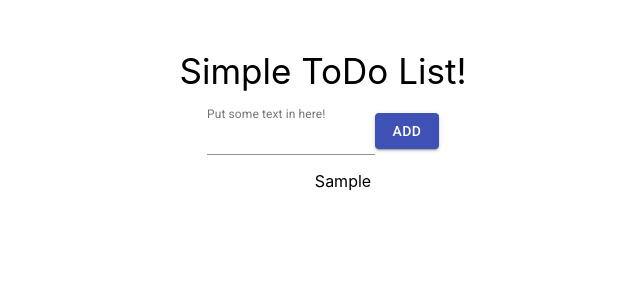
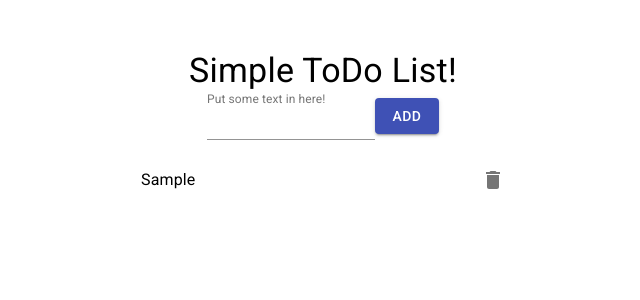
Before and after one commit to 1used23/simple-todo-list, a React (Create React App) app: page / in a window 1280 px wide. Both pictures are taken after typing "Sample" into the empty fields and a click on the button "ADD". Shown: the top 300 px of the page, without its empty margins (317-957 px from the left). Built offline with nearby package versions, Linux system fonts and the light colour scheme.

Commit message:
Now we can delete element

```diff
--- a/package.json
+++ b/package.json
@@ -4,6 +4,7 @@
   "private": true,
   "dependencies": {
     "@material-ui/core": "^4.9.3",
+    "@material-ui/icons": "^4.9.1",
     "@testing-library/jest-dom": "^4.2.4",
     "@testing-library/react": "^9.3.2",
     "@testing-library/user-event": "^7.1.2",
--- a/src/App.js
+++ b/src/App.js
@@ -1,22 +1,36 @@
 import React, { useState } from "react";
-import { Button, TextField } from "@material-ui/core";
+import {
+  Button,
+  TextField,
+  List,
+  ListItem,
+  ListItemText,
+  IconButton,
+  ListItemSecondaryAction,
+  Container
+} from "@material-ui/core";
 import { CSSTransitionGroup } from "react-transition-group";
+import Typography from "@material-ui/core/Typography";
+
+import DeleteIcon from "@material-ui/icons/Delete";
+
 import "./App.css";
 
 function App() {
   const [tasksState, setState] = useState([]);
   const [textFieldState, setTextFieldState] = useState(0);
 
-  const handleButton = () => {
+  const handleAddButton = () => {
     if (textFieldState) {
-      setState([
-        ...tasksState,
-        {
-          task: textFieldState
-        }
-      ]);
+      const id = tasksState.length;
+      setState([...tasksState, { id: id, task: textFieldState }]);
       document.querySelector("#textfield").value = "";
     }
+  };
+
+  const handleDeleteButton = e => {
+    const id = e.target.dataset.id;
+    console.log(id);
   };
 
   const handleInput = e => {
@@ -26,7 +40,8 @@ function App() {
 
   return (
     <div className="App">
-      <div className="title">Simple ToDo List!</div>
+      <Container maxWidth="xs">
+        <Typography variant="h4">Simple ToDo List!</Typography>
         <div className="form">
           <TextField
             id="textfield"
@@ -34,22 +49,35 @@ function App() {
             multiline
             onChange={handleInput}
           />
-        <Button variant="contained" color="primary" onClick={handleButton}>
+          <Button variant="contained" color="primary" onClick={handleAddButton}>
             ADD
           </Button>
         </div>
 
-      <div className="main-list">
+        <List>
           <CSSTransitionGroup
             transitionName="example"
             transitionEnterTimeout={500}
             transitionLeaveTimeout={300}
           >
             {tasksState.map(task => {
-            return <ul key={task.task}>{task.task}</ul>;
+              return (
+                <ListItem key={task.task}>
+                  <ListItemText primary={task.task} />
+                  <IconButton
+                    edge="end"
+                    aria-label="delete"
+                    data-id={task.id}
+                    onClick={handleDeleteButton}
+                  >
+                    <DeleteIcon />
+                  </IconButton>
+                </ListItem>
+              );
             })}
           </CSSTransitionGroup>
-      </div>
+        </List>
+      </Container>
     </div>
   );
 }
--- a/src/index.css
+++ b/src/index.css
@@ -19,11 +19,6 @@ code {
   align-items: center;
 }
 
-.title {
-  font-size: 35px;
-  padding-bottom: 15px;
-}
-
 .example-enter {
   opacity: 0.01;
 }
```
Also changed, not shown: 1 other file (tests, documents, lock files or other folders). Lines whose indentation alone changed are shown as unchanged.
